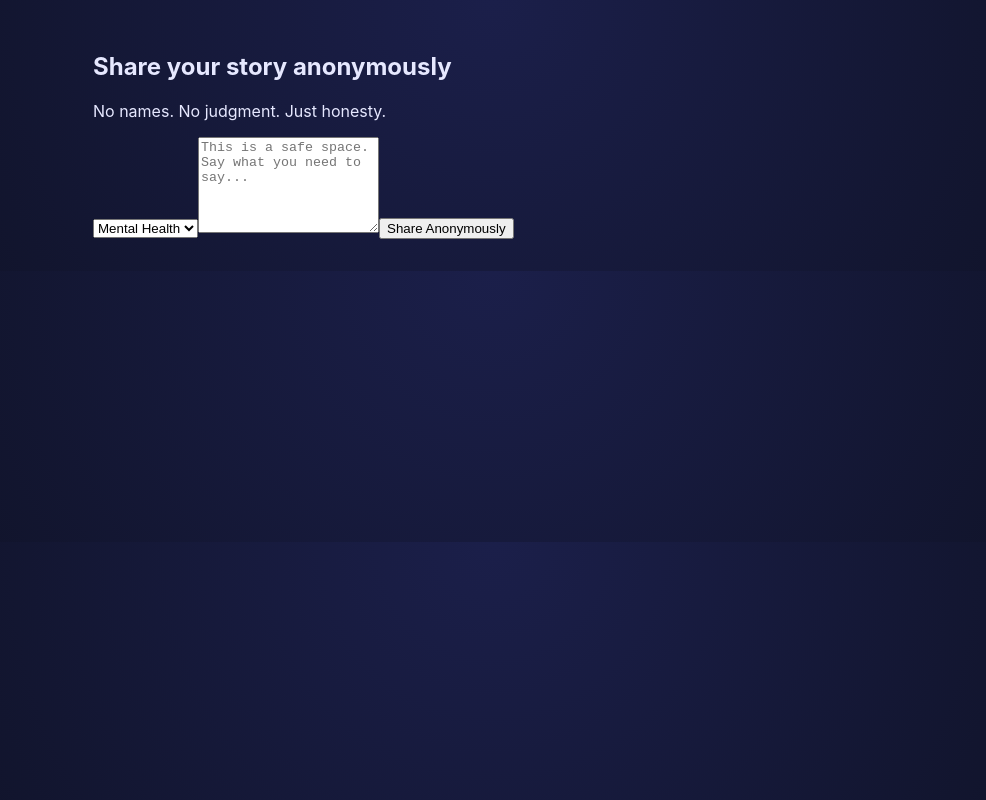
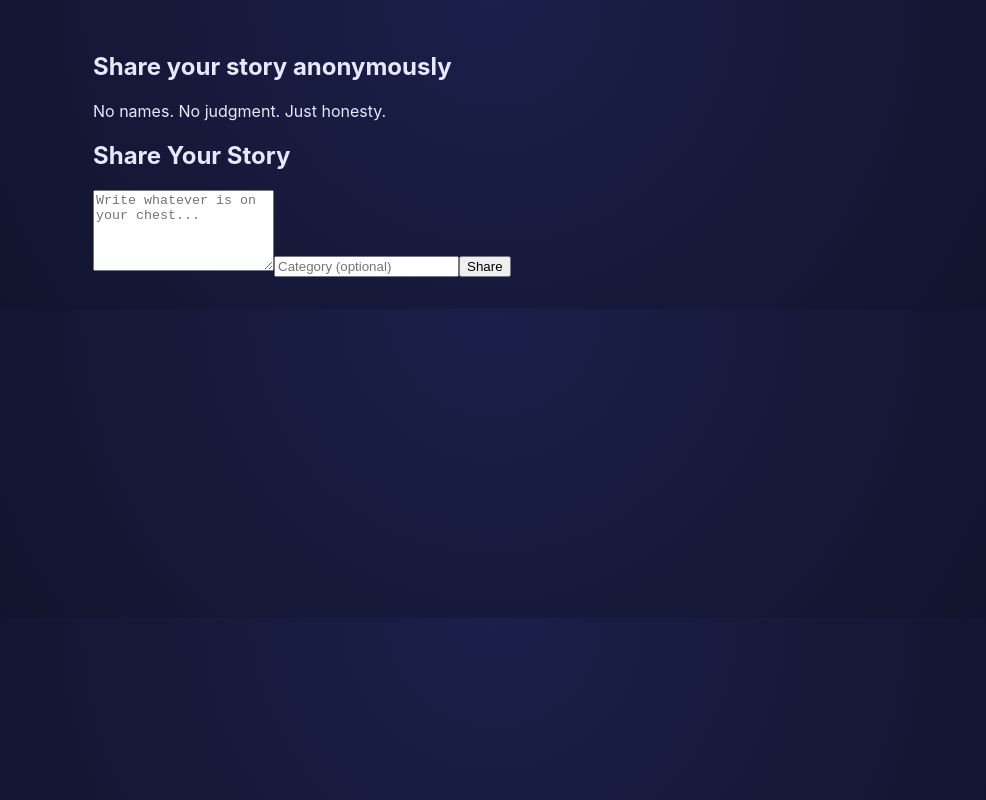
Before and after one commit to phantom787/anonymous-chest, a React (Vite) app in the folder client/: page /submit in a window 1280 px wide. Shown: the whole page, without its empty margins (147-1133 px from the left). Built offline with nearby package versions, Linux system fonts and the light colour scheme.

Commit message:
Update StoryForm.jsx

```diff
--- a/client/src/components/StoryForm.jsx
+++ b/client/src/components/StoryForm.jsx
@@ -1,36 +1,53 @@
 import { useState } from "react";
 import { api } from "../services/api";
 
-export default function StoryForm() {
+export default function StoryForm({ onStorySubmitted }) {
   const [content, setContent] = useState("");
-  const [category, setCategory] = useState("Mental Health");
+  const [category, setCategory] = useState("");
+  const [message, setMessage] = useState("");
 
-  const submit = async () => {
-    if (!content.trim()) return;
+  const handleSubmit = async (e) => {
+    e.preventDefault();
+    if (!content.trim()) return alert("Please write something!");
 
-    await api.post("/stories", { content, category });
-    setContent("");
-    alert("Your story has been shared 🤍");
+    try {
+      await api.post("/stories", { content, category });
+      setMessage("Story shared successfully!");
+      setContent("");
+      setCategory("");
+      onStorySubmitted(); // notify parent to refresh stories
+    } catch (err) {
+      console.error(err);
+      setMessage("Failed to submit story.");
+    }
   };
 
   return (
-    <>
-      <select onChange={e => setCategory(e.target.value)}>
-        <option>Mental Health</option>
-        <option>Relationships</option>
-        <option>Family</option>
-        <option>Addiction</option>
-        <option>Life</option>
-      </select>
-
-      <textarea
-        rows="6"
-        placeholder="This is a safe space. Say what you need to say..."
-        value={content}
-        onChange={e => setContent(e.target.value)}
-      />
-
-      <button onClick={submit}>Share Anonymously</button>
-    </>
+    <section className="max-w-2xl mx-auto mb-12 bg-white text-gray-800 p-6 rounded-2xl shadow-lg">
+      <h2 className="text-2xl font-semibold mb-4 text-gray-900">Share Your Story</h2>
+      <form onSubmit={handleSubmit} className="space-y-4">
+        <textarea
+          placeholder="Write whatever is on your chest..."
+          value={content}
+          onChange={(e) => setContent(e.target.value)}
+          rows={5}
+          className="w-full p-3 rounded-lg border border-gray-300 focus:outline-none focus:ring-2 focus:ring-purple-500"
+        />
+        <input
+          type="text"
+          placeholder="Category (optional)"
+          value={category}
+          onChange={(e) => setCategory(e.target.value)}
+          className="w-full p-3 rounded-lg border border-gray-300 focus:outline-none focus:ring-2 focus:ring-purple-500"
+        />
+        <button
+          type="submit"
+          className="bg-purple-600 hover:bg-purple-700 transition-all px-6 py-3 rounded-lg font-semibold text-white"
+        >
+          Share
+        </button>
+      </form>
+      {message && <p className="mt-2 text-green-600 font-medium">{message}</p>}
+    </section>
   );
 }
```
